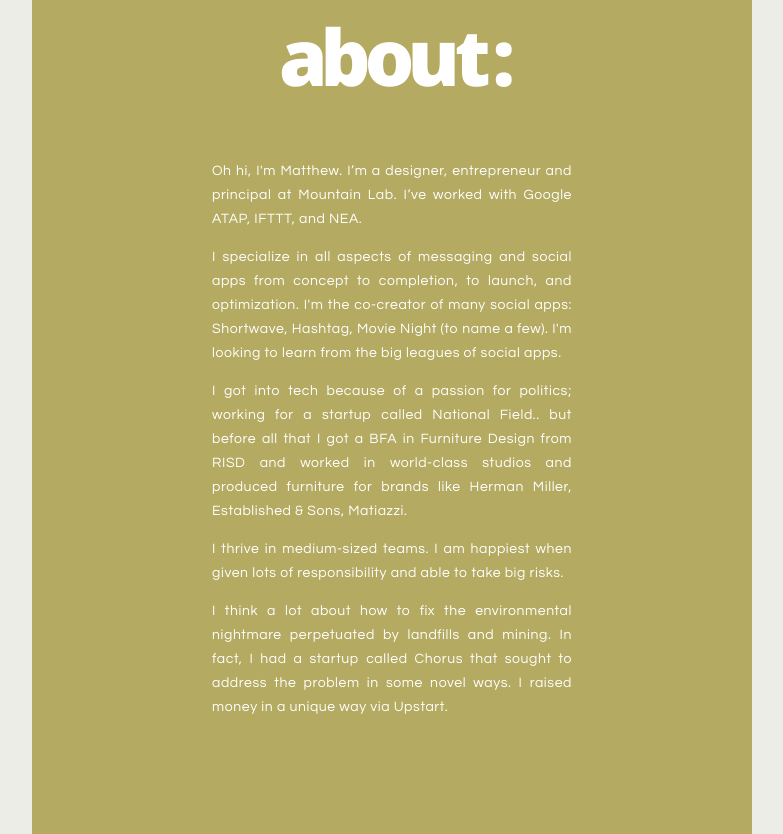
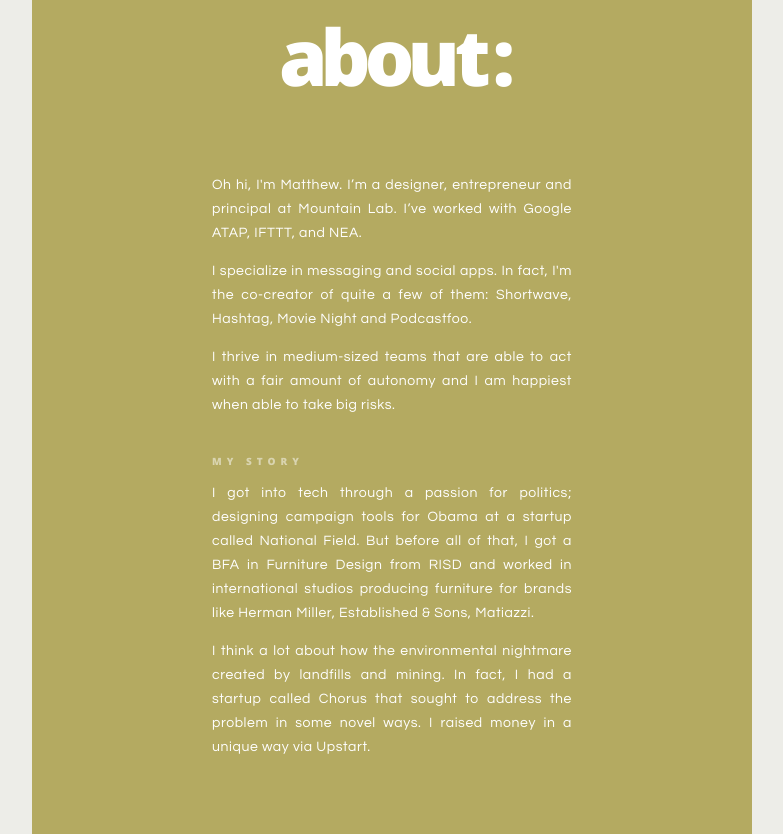
Before and after one commit to matthewkulp/-hello---matthewkulp.com, a website: page index.html in a window 1280 px wide. Shown: the part 946-1780 px from the top of the page, without its empty margins (248-1031 px from the left). Drawn offline with nearby package versions, Linux system fonts and the light colour scheme.

Commit message:
style-fixes
yo

```diff
--- a/app.scss
+++ b/app.scss
@@ -245,9 +245,9 @@
 
 .block {
 	padding-bottom: 130px;
-	width: calc(100% - 36px);
+	margin-left: -36px;
+	width: calc(100% + 36px);
 	float: left;
-	margin-left: -36px;
 }
 
 
--- a/index.html
+++ b/index.html
@@ -424,18 +424,28 @@
 				</h1>
 
 				<div id="intro">
+					<p>
+					Oh hi, I'm Matthew. I’m a designer, entrepreneur and principal at Mountain Lab. I’ve worked with Google ATAP, IFTTT, and NEA.
 
-				Oh hi, I'm Matthew. I’m a designer, entrepreneur and principal at Mountain Lab. I’ve worked with Google ATAP, IFTTT, and NEA.
-				<p>
-				I specialize in all aspects of messaging and social apps from concept to completion, to launch, and optimization. I'm the co-creator of many social apps: Shortwave, Hashtag, Movie Night (to name a few). I'm looking to learn from the big leagues of social apps.
-				<p>
-				I got into tech because of a passion for politics; working for a startup called National Field.. but before all that I got a BFA in Furniture Design from RISD and worked in world-class studios and produced furniture for brands like Herman Miller, Established & Sons, Matiazzi.
-				<p>
-				I thrive in medium-sized teams. I am happiest when given lots of responsibility and able to take big risks.
-				<p>
-				I think a lot about how to fix the environmental nightmare perpetuated by landfills and mining. In fact, I had a startup called Chorus that sought to address the problem in some novel ways. I raised money in a unique way via Upstart.
+					<p>
+					I specialize in messaging and social apps. In fact, I'm the co-creator of quite a few of them: Shortwave, Hashtag, Movie Night and Podcastfoo.
+
+					<p>
+					I thrive in medium-sized teams that are able to act with a fair amount of autonomy and I am happiest when able to take big risks.
+					<br><br>
+
+					<h2>
+						My Story
+					</h2>
+
+					<p>
+					I got into tech through a passion for politics; designing campaign tools for Obama at a startup called National Field. But before all of that, I got a BFA in Furniture Design from RISD and worked in international studios producing furniture for brands like Herman Miller, Established & Sons, Matiazzi.
+
+					<p>
+					I think a lot about how the environmental nightmare created by landfills and mining. In fact, I had a startup called Chorus that sought to address the problem in some novel ways. I raised money in a unique way via Upstart.
 
 				</div>
+
 
 				<div id="services" class="block">
 					<div class="subheader">
```
Also changed, not shown: css_compiled/app.css, images/portrait-test.png (added).
